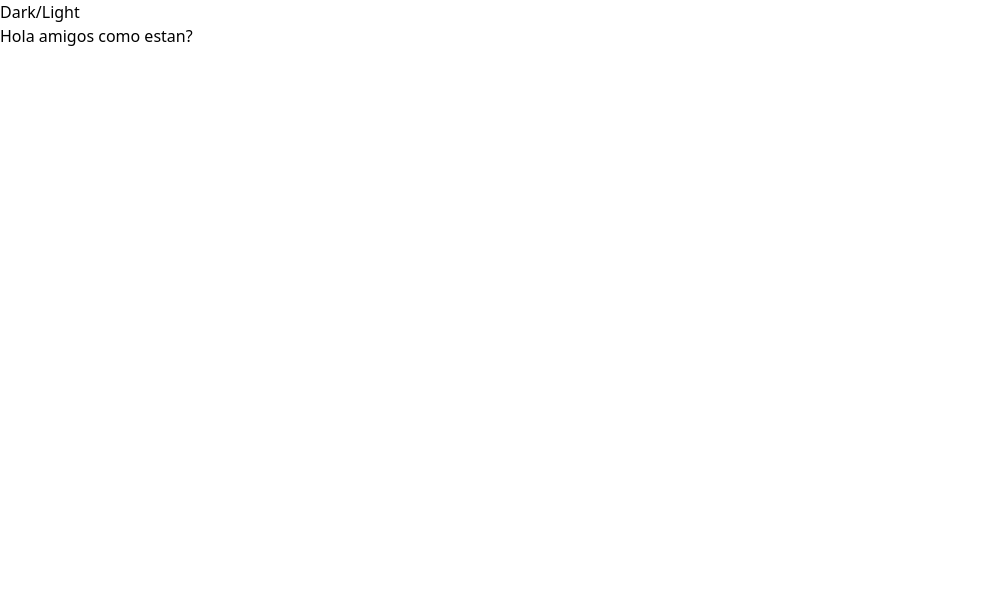
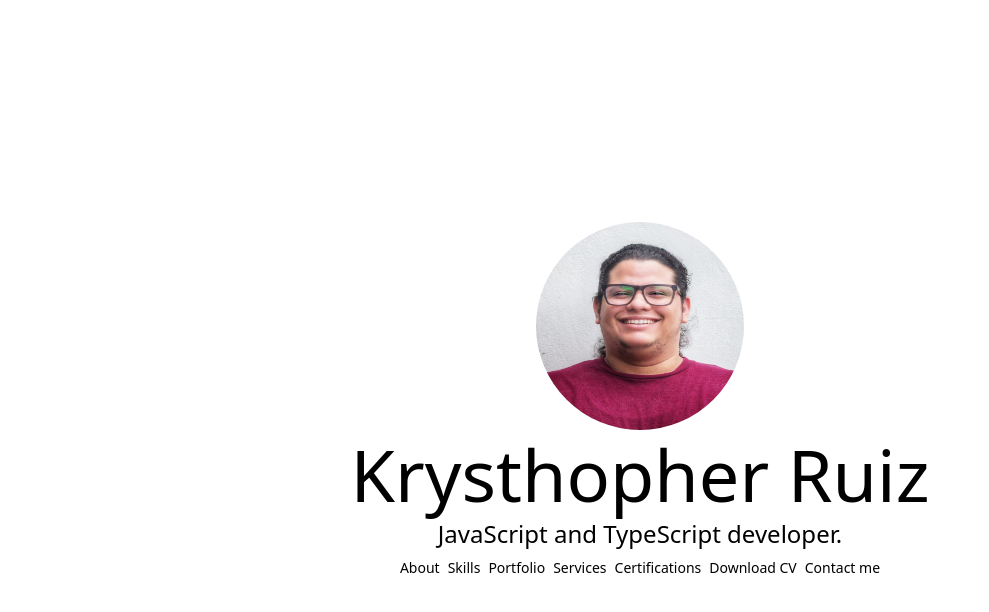
Before and after one commit to Krysthecoder/portfolio, a React (Vite) app: page / in a window 1280 px wide. Shown: the top 612 px of the page, without its empty margins (0-989 px from the left). Built offline with nearby package versions, Linux system fonts and the light colour scheme.

Commit message:
reformat: enhanced intro section layout

```diff
--- a/src/components/IntroSection/index.tsx
+++ b/src/components/IntroSection/index.tsx
@@ -1,10 +1,31 @@
-import React from 'react';
+import Portrait from './../../assets/Portrait.jpeg';
+import { utilsData } from '../../utils/utilsData';
 
 function IntroSection() {
   return (
-    <div>
-      <div>Dark/Light</div>
-      <h1>Hola amigos como estan?</h1>
+    <div className="h-screen">
+      <div className="w-8/12 h-screen items-center justify-center mx-auto flex flex-col gap-2">
+        <div className="mx-auto ">
+          <img
+            src={Portrait}
+            alt="Self-Portrait"
+            className="rounded-full w-52 h-52 transition-all duration-300 cursor-pointer filter grayscale-0 hover:grayscale"
+          />
+        </div>
+        <p className="text-7xl">Krysthopher Ruiz</p>
+        <p className="text-2xl">
+          {utilsData.mainLanguage.split(' ').join(' and ')} developer.
+        </p>
+        <ul className="flex text-sm gap-2">
+          <li>About</li>
+          <li>Skills</li>
+          <li>Portfolio</li>
+          <li>Services</li>
+          <li>Certifications</li>
+          <li>Download CV</li>
+          <li>Contact me</li>
+        </ul>
+      </div>
     </div>
   );
 }
--- a/src/output.css
+++ b/src/output.css
@@ -554,6 +554,138 @@ video {
   display: none;
 }
 
+.m-auto {
+  margin: auto;
+}
+
+.mx-auto {
+  margin-left: auto;
+  margin-right: auto;
+}
+
+.mt-20 {
+  margin-top: 5rem;
+}
+
+.mt-52 {
+  margin-top: 13rem;
+}
+
+.flex {
+  display: flex;
+}
+
+.h-screen {
+  height: 100vh;
+}
+
+.h-10 {
+  height: 2.5rem;
+}
+
+.h-40 {
+  height: 10rem;
+}
+
+.h-52 {
+  height: 13rem;
+}
+
+.h-96 {
+  height: 24rem;
+}
+
+.w-1\/5 {
+  width: 20%;
+}
+
+.w-6\/12 {
+  width: 50%;
+}
+
+.w-8\/12 {
+  width: 66.666667%;
+}
+
+.w-10\/12 {
+  width: 83.333333%;
+}
+
+.w-52 {
+  width: 13rem;
+}
+
+.w-96 {
+  width: 24rem;
+}
+
+.cursor-pointer {
+  cursor: pointer;
+}
+
+.flex-col {
+  flex-direction: column;
+}
+
+.items-center {
+  align-items: center;
+}
+
+.justify-center {
+  justify-content: center;
+}
+
+.justify-around {
+  justify-content: space-around;
+}
+
+.gap-4 {
+  gap: 1rem;
+}
+
+.gap-10 {
+  gap: 2.5rem;
+}
+
+.gap-3 {
+  gap: 0.75rem;
+}
+
+.gap-2 {
+  gap: 0.5rem;
+}
+
+.rounded-full {
+  border-radius: 9999px;
+}
+
+.rounded-lg {
+  border-radius: 0.5rem;
+}
+
+.bg-slate-500 {
+  --tw-bg-opacity: 1;
+  background-color: rgb(100 116 139 / var(--tw-bg-opacity));
+}
+
+.bg-sky-600 {
+  --tw-bg-opacity: 1;
+  background-color: rgb(2 132 199 / var(--tw-bg-opacity));
+}
+
+.bg-sky-200 {
+  --tw-bg-opacity: 1;
+  background-color: rgb(186 230 253 / var(--tw-bg-opacity));
+}
+
+.fill-inherit {
+  fill: inherit;
+}
+
+.fill-none {
+  fill: none;
+}
+
 .text-lg {
   font-size: 1.125rem;
   line-height: 1.75rem;
@@ -569,6 +701,36 @@ video {
   line-height: 2.5rem;
 }
 
+.text-5xl {
+  font-size: 3rem;
+  line-height: 1;
+}
+
+.text-3xl {
+  font-size: 1.875rem;
+  line-height: 2.25rem;
+}
+
+.text-2xl {
+  font-size: 1.5rem;
+  line-height: 2rem;
+}
+
+.text-6xl {
+  font-size: 3.75rem;
+  line-height: 1;
+}
+
+.text-xl {
+  font-size: 1.25rem;
+  line-height: 1.75rem;
+}
+
+.text-7xl {
+  font-size: 4.5rem;
+  line-height: 1;
+}
+
 .text-red-400 {
   --tw-text-opacity: 1;
   color: rgb(248 113 113 / var(--tw-text-opacity));
@@ -578,3 +740,37 @@ video {
   --tw-text-opacity: 1;
   color: rgb(3 105 161 / var(--tw-text-opacity));
 }
+
+.grayscale {
+  --tw-grayscale: grayscale(100%);
+  filter: var(--tw-blur) var(--tw-brightness) var(--tw-contrast) var(--tw-grayscale) var(--tw-hue-rotate) var(--tw-invert) var(--tw-saturate) var(--tw-sepia) var(--tw-drop-shadow);
+}
+
+.grayscale-0 {
+  --tw-grayscale: grayscale(0);
+  filter: var(--tw-blur) var(--tw-brightness) var(--tw-contrast) var(--tw-grayscale) var(--tw-hue-rotate) var(--tw-invert) var(--tw-saturate) var(--tw-sepia) var(--tw-drop-shadow);
+}
+
+.filter {
+  filter: var(--tw-blur) var(--tw-brightness) var(--tw-contrast) var(--tw-grayscale) var(--tw-hue-rotate) var(--tw-invert) var(--tw-saturate) var(--tw-sepia) var(--tw-drop-shadow);
+}
+
+.transition-all {
+  transition-property: all;
+  transition-timing-function: cubic-bezier(0.4, 0, 0.2, 1);
+  transition-duration: 150ms;
+}
+
+.duration-300 {
+  transition-duration: 300ms;
+}
+
+.hover\:grayscale-0:hover {
+  --tw-grayscale: grayscale(0);
+  filter: var(--tw-blur) var(--tw-brightness) var(--tw-contrast) var(--tw-grayscale) var(--tw-hue-rotate) var(--tw-invert) var(--tw-saturate) var(--tw-sepia) var(--tw-drop-shadow);
+}
+
+.hover\:grayscale:hover {
+  --tw-grayscale: grayscale(100%);
+  filter: var(--tw-blur) var(--tw-brightness) var(--tw-contrast) var(--tw-grayscale) var(--tw-hue-rotate) var(--tw-invert) var(--tw-saturate) var(--tw-sepia) var(--tw-drop-shadow);
+}
--- a/src/utils/utilsData.tsx
+++ b/src/utils/utilsData.tsx
@@ -1,6 +1,14 @@
 // Here is all the content of my website, links, files links, etc.
 
-export const utilsData: object = {
+interface utilsData {
+  devName: string;
+  mainLanguage: string;
+  introContent: string;
+}
+
+export const utilsData: utilsData = {
   devName: 'Krysthopher Ruiz',
-  mainLanguage: 'JavaScript, TypeScript'
+  mainLanguage: 'JavaScript TypeScript',
+  introContent:
+    '"Lorem ipsum dolor sit amet, consectetur adipiscing elit, sed do eiusmod tempor incididunt ut labore et dolore magna aliqua.'
 };
```
